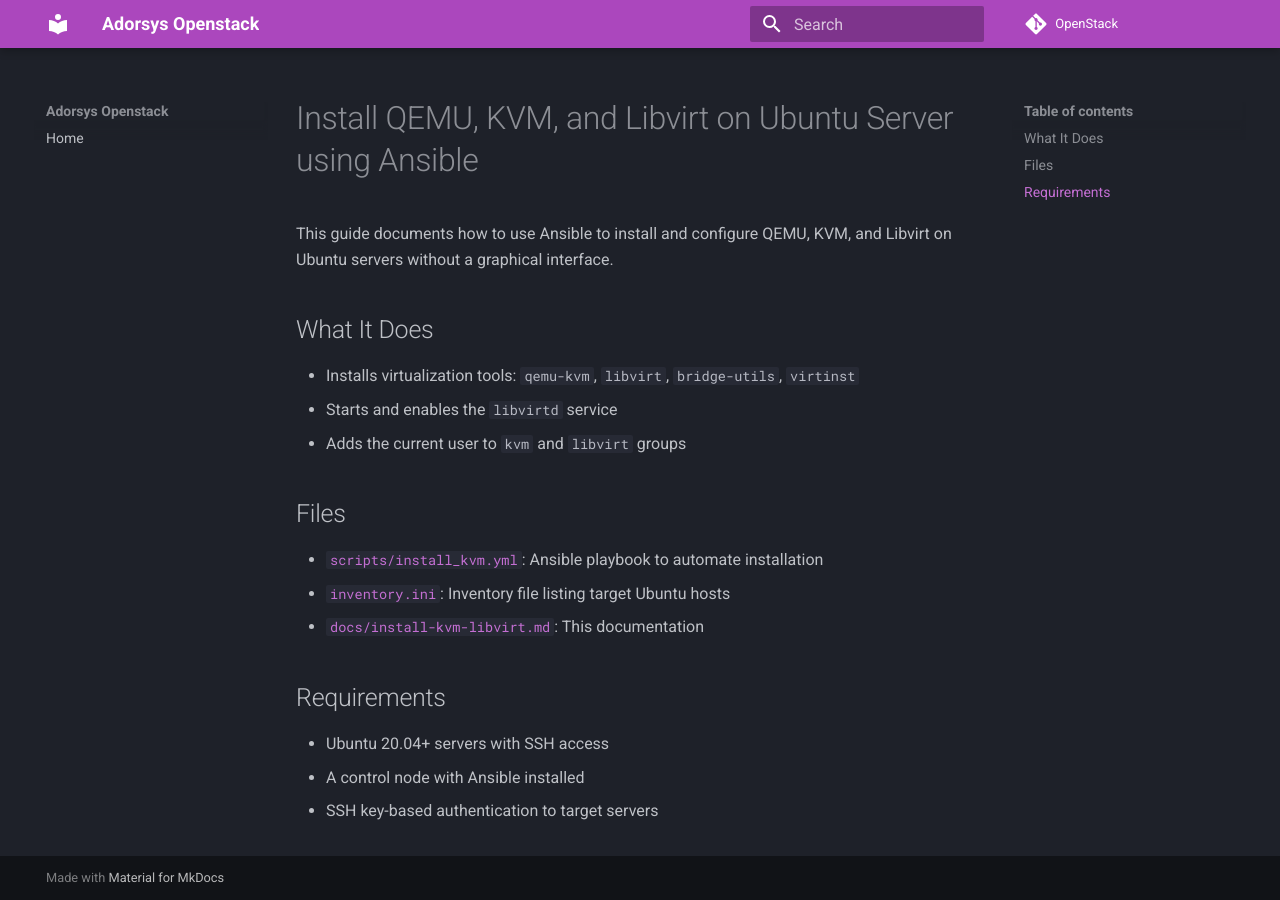
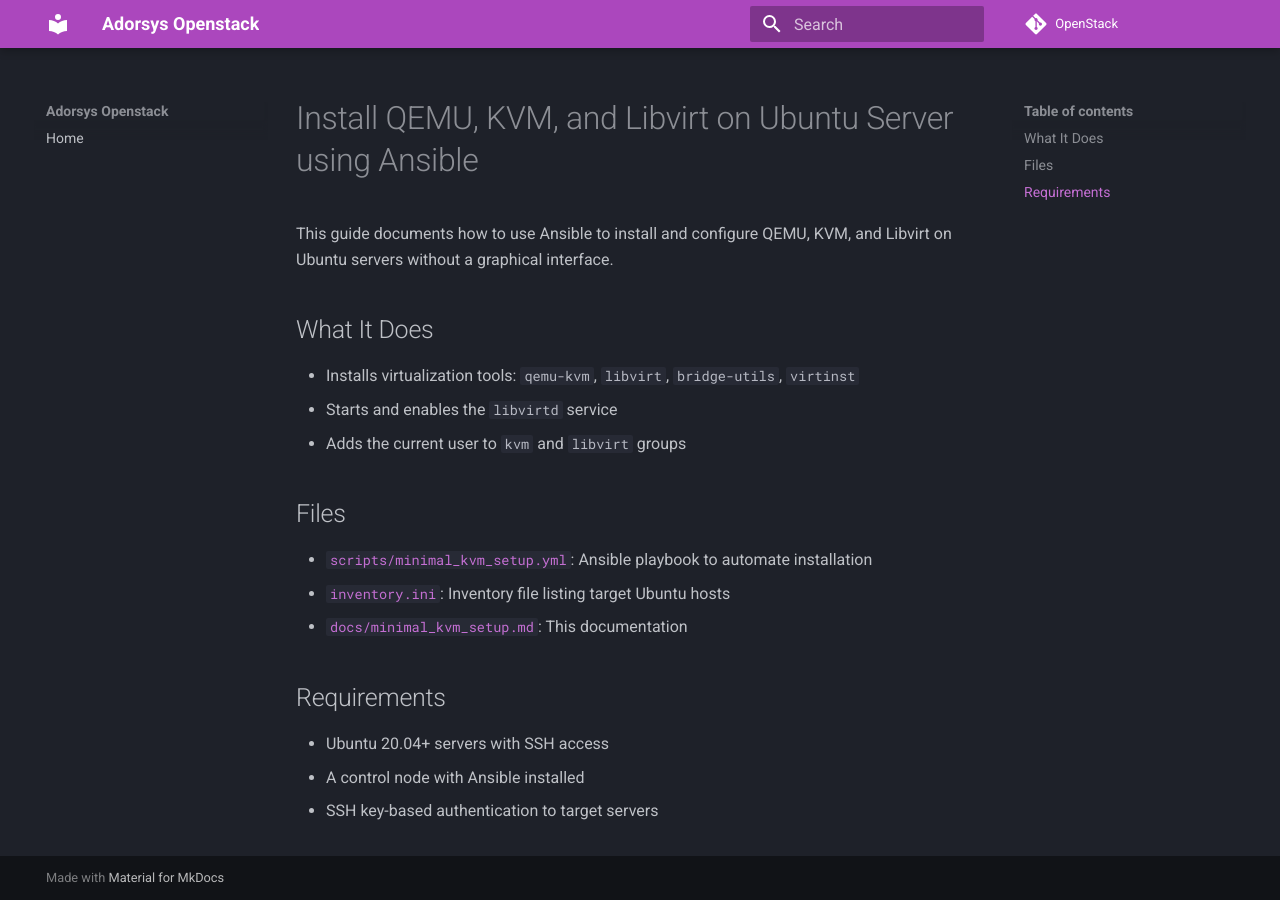
Before and after one commit to ADORSYS-GIS/openstack, an MkDocs documentation site: the page built from docs/minimal_kvm_setup.md, in a window 1280 px wide. Built offline with MkDocs 1.6.1 and Material for MkDocs 9.7.7, drawn with Linux system fonts in a browser that asks for light colours; comment, search, counter and statistics services are not loaded.

Commit message:
docs:changes path to links

```diff
--- a/docs/minimal_kvm_setup.md
+++ b/docs/minimal_kvm_setup.md
@@ -10,9 +10,9 @@
 
 ## Files
 
-- [`scripts/install_kvm.yml`](../scripts/install_kvm.yml): Ansible playbook to automate installation
+- [`scripts/minimal_kvm_setup.yml`](../scripts/minimal_kvm_setup.yml): Ansible playbook to automate installation
 - [`inventory.ini`](../inventory.ini): Inventory file listing target Ubuntu hosts
-- [`docs/install-kvm-libvirt.md`](install-kvm-libvirt.md): This documentation
+- [`docs/minimal_kvm_setup.md`](minimal_kvm_setup.md): This documentation
 
 ## Requirements
 
```
